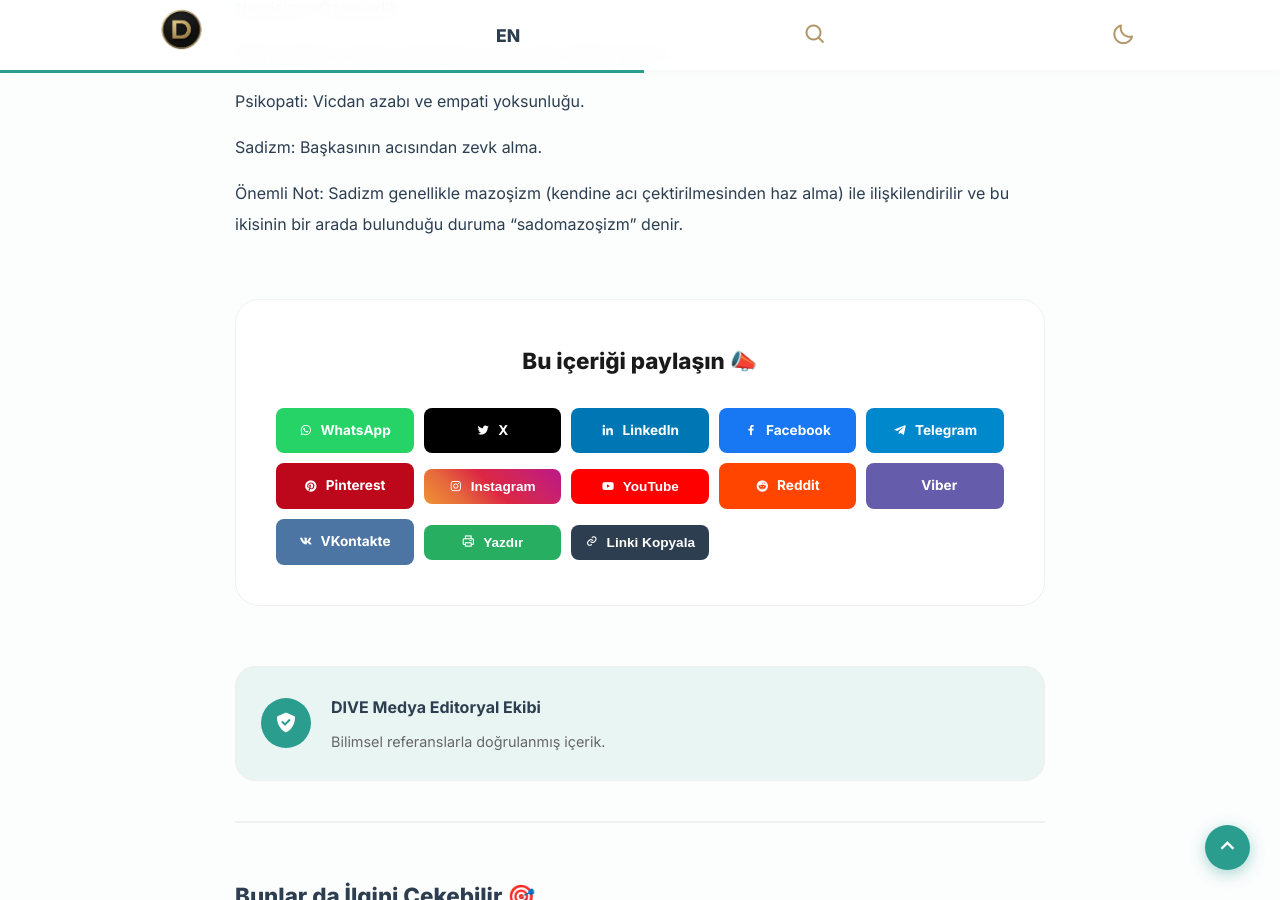
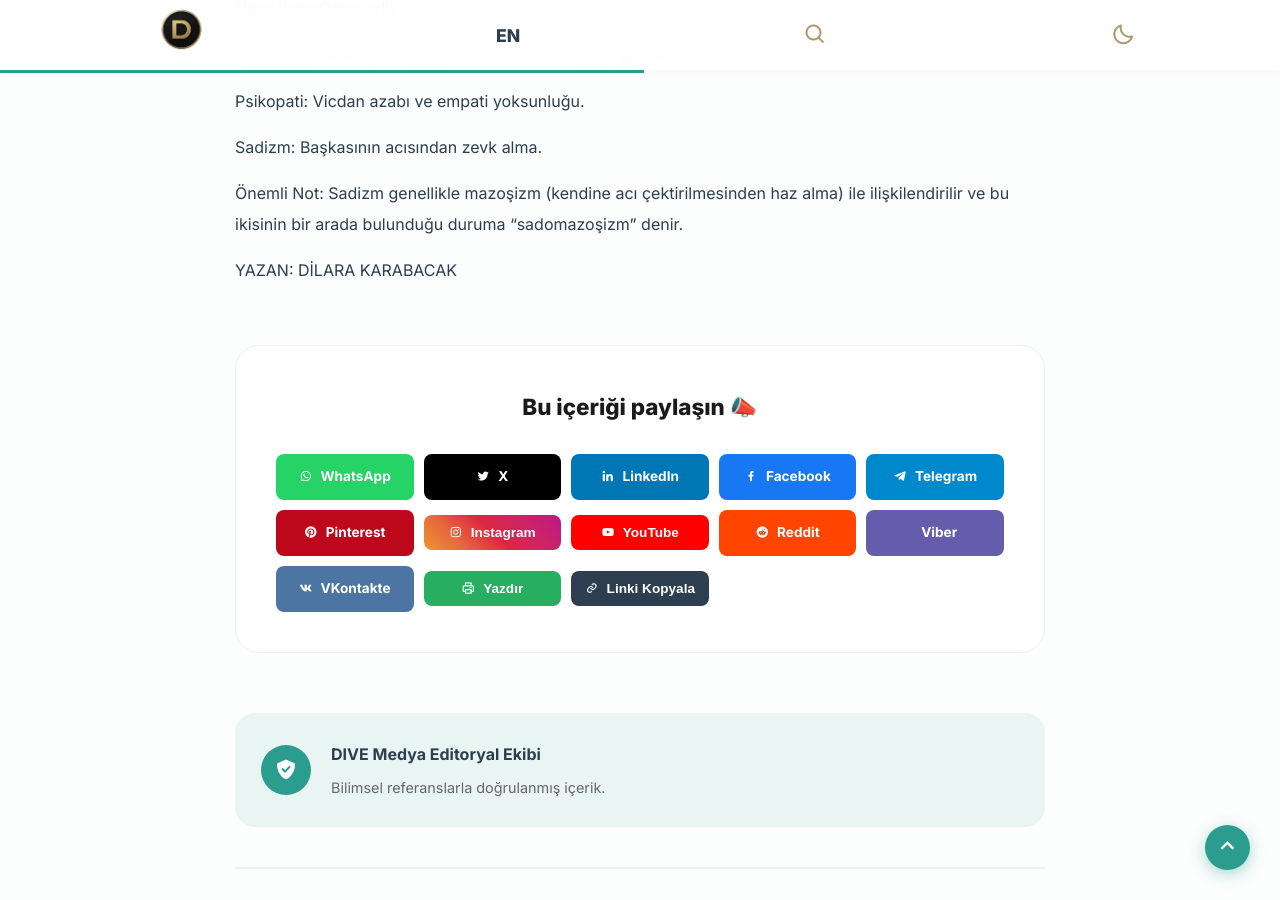
Before and after one commit to EKTHOLDING/dive, a Jekyll site: the page built from _posts/2026-03-22-sadi-zm.md, in a window 1280 px wide and 900 px high, scrolled down 1125 px. Built offline with Jekyll 4.4.1, drawn with Linux system fonts in a browser that asks for light colours.

Commit message:
Update 🇹🇷 Türkçe Yazı Ekle “2026-03-22-sadi-zm”

```diff
--- a/_posts/2026-03-22-sadi-zm.md
+++ b/_posts/2026-03-22-sadi-zm.md
@@ -1,8 +1,8 @@
 ---
 layout: default
-title: "SADİZM"
-kategori: "Ruh Sağlığı"
-image: "https://encrypted-tbn0.gstatic.com/images?q=tbn:ANd9GcTpsB-pJXfc1zwAkiQDMc5Px0K5U2bFLwYvtA&s"
+title: SADİZM
+kategori: Ruh Sağlığı
+image: https://encrypted-tbn0.gstatic.com/images?q=tbn:ANd9GcTpsB-pJXfc1zwAkiQDMc5Px0K5U2bFLwYvtA&s
 ---
 
 adizm, en temel anlamıyla bir başkasına fiziksel veya psikolojik acı çektirmekten, onu aşağılamaktan veya kısıtlamaktan keyif alma durumudur. Bu kavram, hem klinik psikoloji ve psikiyatri alanında hem de sosyal/cinsel bağlamlarda farklı şekillerde ele alınır.
@@ -38,3 +38,5 @@ Psikopati: Vicdan azabı ve empati yoksunluğu.
 Sadizm: Başkasının acısından zevk alma.
 
 Önemli Not: Sadizm genellikle mazoşizm (kendine acı çektirilmesinden haz alma) ile ilişkilendirilir ve bu ikisinin bir arada bulunduğu duruma "sadomazoşizm" denir.
+
+YAZAN: DİLARA KARABACAK
```
